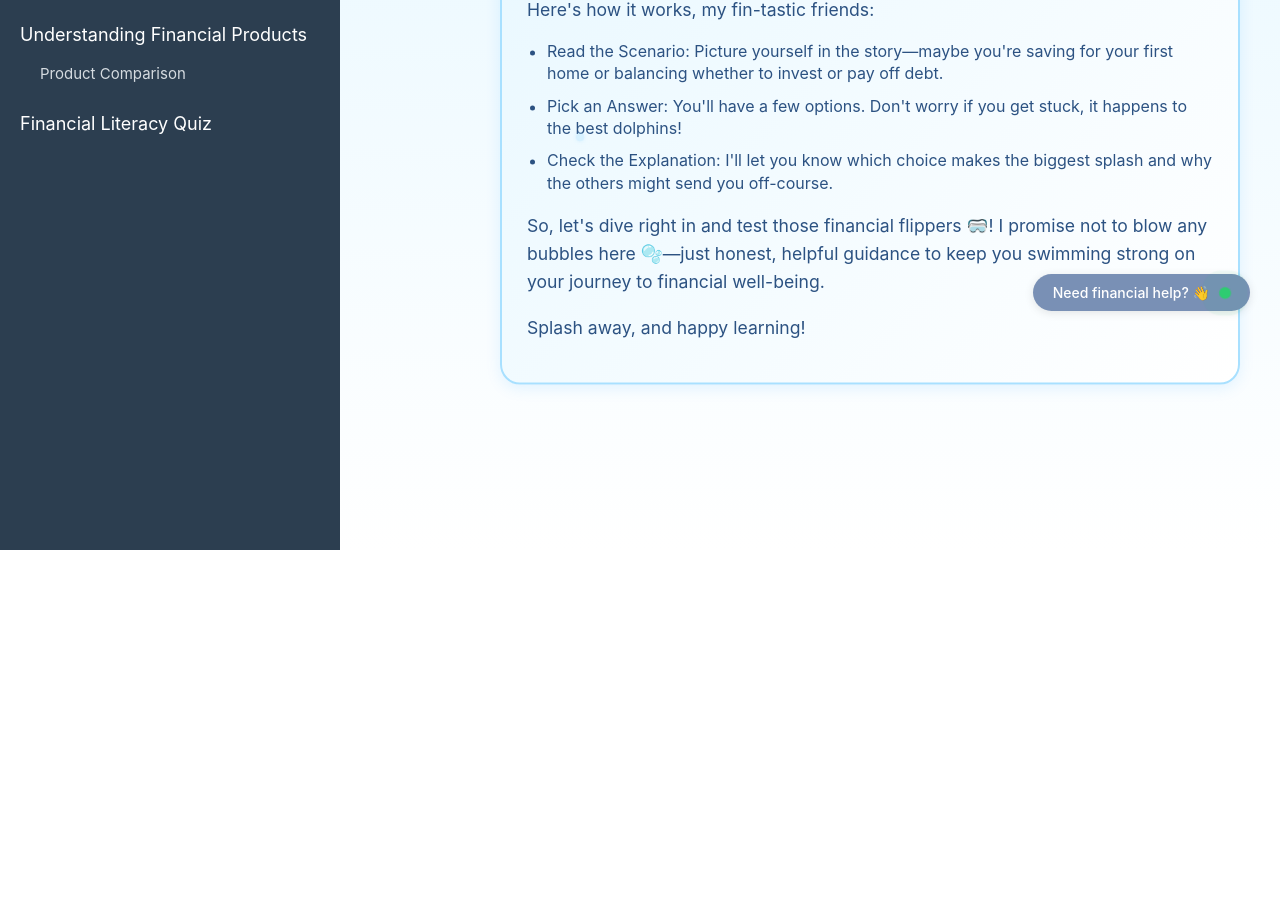
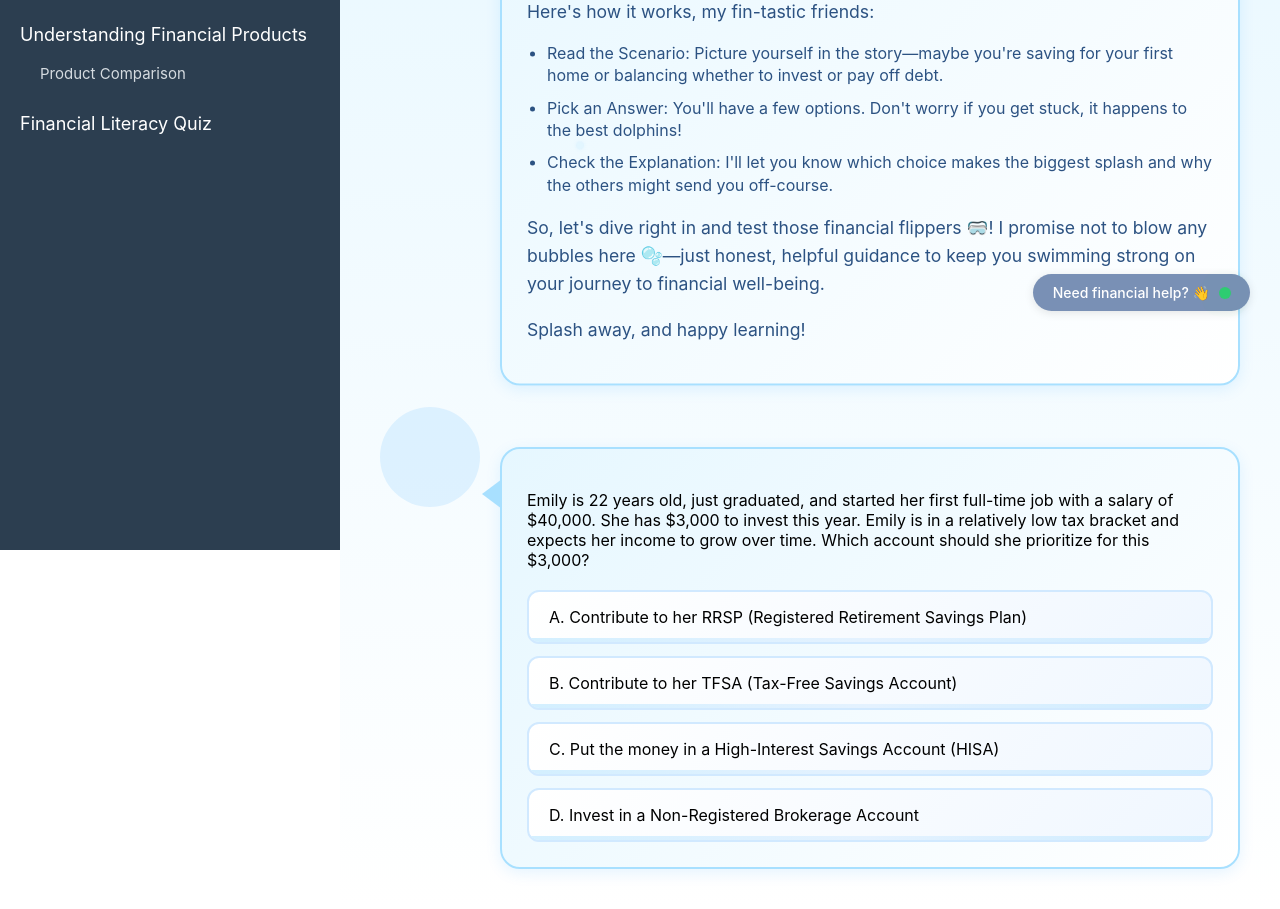
Before and after one commit to SophiaClifton/hashbrown-app, a React (Create React App) app: page /financial-literacy-quiz in a window 1280 px wide. Shown: the part 399-1308 px from the top of the page. Before the commit the page ends 949 px from the top, so only its background shows below. Built offline with nearby package versions, Linux system fonts and the light colour scheme; no server answers.

Commit message:
wowie maui

```diff
--- a/src/pages/FinancialLiteracyQuiz.css
+++ b/src/pages/FinancialLiteracyQuiz.css
@@ -152,3 +152,102 @@
   border-color: transparent #a8e0ff transparent transparent;
   pointer-events: none;
 }
+
+/* Add these new styles */
+.quiz-question-bubble {
+  position: relative;
+  background: linear-gradient(135deg, #e6f7ff 0%, #ffffff 100%);
+  border-radius: 20px;
+  padding: 25px;
+  max-width: 800px;
+  box-shadow: 0 4px 15px rgba(0, 149, 255, 0.1);
+  border: 2px solid #a8e0ff;
+  margin-top: 40px;
+}
+
+.quiz-question-bubble::before {
+  content: '';
+  position: absolute;
+  left: -20px;
+  top: 30px;
+  border-style: solid;
+  border-width: 15px 20px 15px 0;
+  border-color: transparent #a8e0ff transparent transparent;
+  pointer-events: none;
+}
+
+.quiz-options {
+  display: flex;
+  flex-direction: column;
+  gap: 12px;
+  margin-top: 20px;
+}
+
+.quiz-option {
+  padding: 15px 20px;
+  background: linear-gradient(135deg, #ffffff 0%, #f0f7ff 100%);
+  border: 2px solid #d1e9ff;
+  border-radius: 12px;
+  cursor: pointer;
+  transition: all 0.3s ease;
+  position: relative;
+  overflow: hidden;
+}
+
+.quiz-option:hover {
+  transform: translateY(-2px);
+  box-shadow: 0 4px 12px rgba(0, 149, 255, 0.15);
+  border-color: #a8e0ff;
+}
+
+.feedback-message {
+  margin-top: 20px;
+  padding: 15px 20px;
+  border-radius: 12px;
+  animation: fadeIn 0.5s ease-in-out;
+}
+
+.feedback-message.correct {
+  background-color: rgba(72, 187, 120, 0.1);
+  border: 2px solid #48bb78;
+  color: #2f855a;
+}
+
+.feedback-message.incorrect {
+  background-color: rgba(245, 101, 101, 0.1);
+  border: 2px solid #f56565;
+  color: #c53030;
+}
+
+@keyframes fadeIn {
+  from {
+    opacity: 0;
+    transform: translateY(10px);
+  }
+  to {
+    opacity: 1;
+    transform: translateY(0);
+  }
+}
+
+/* Add wave animation for options */
+.quiz-option::after {
+  content: '';
+  position: absolute;
+  bottom: 0;
+  left: 0;
+  width: 100%;
+  height: 4px;
+  background: linear-gradient(90deg, #a8e0ff, #d1e9ff, #a8e0ff);
+  animation: wave 2s infinite linear;
+  opacity: 0.5;
+}
+
+@keyframes wave {
+  0% {
+    background-position: 0% 0;
+  }
+  100% {
+    background-position: 200% 0;
+  }
+}
--- a/src/pages/FinancialLiteracyQuiz.tsx
+++ b/src/pages/FinancialLiteracyQuiz.tsx
@@ -1,10 +1,43 @@
-import React from 'react';
+import React, { useState } from 'react';
 import Banner from "../components/Banner";
 import Sidebar from "../components/Sidebar";
 import Chatbot from "../components/Chatbot";
 import "./FinancialLiteracyQuiz.css";
 
 const FinancialLiteracyQuiz: React.FC = () => {
+  const [selectedAnswer, setSelectedAnswer] = useState<string | null>(null);
+
+  const handleAnswerClick = (answer: string) => {
+    setSelectedAnswer(answer);
+  };
+
+  const getFeedbackMessage = () => {
+    if (!selectedAnswer) return null;
+
+    if (selectedAnswer === 'B') {
+      return (
+        <div className="feedback-message correct">
+          <h3>Correct Answer!</h3>
+          <p>Since Emily is in a lower tax bracket now and expects her income to increase in the future, using a TFSA makes more sense. She won't get a big immediate tax break from an RRSP at her current income level, and withdrawals from a TFSA are tax-free later. She can keep her future RRSP contribution room for when she's in a higher tax bracket and will get a larger tax deduction.</p>
+          <h4>Why the Other Options Are Less Ideal:</h4>
+          <ul>
+            <li>A. RRSP: Contributing to an RRSP in a low tax bracket provides a smaller tax deduction. She might benefit more from deferring those RRSP contributions until her income is higher, so the tax deduction is more valuable.</li>
+            <li>C. High-Interest Savings Account (HISA): While safe and relatively liquid, the interest earned is taxable in a non-registered account, and rates may be lower than potential investment returns in a TFSA.</li>
+            <li>D. Non-Registered Brokerage Account: Investment growth would be taxable every year (for dividends, interest) or upon sale (capital gains), which is less efficient than the tax-free growth of a TFSA.</li>
+          </ul>
+        </div>
+      );
+    } else {
+      return (
+        <div className="feedback-message incorrect">
+          <h3>Incorrect Answer</h3>
+          <p>The correct answer is B. Contribute to her TFSA.</p>
+          <p>Since Emily is in a lower tax bracket now and expects her income to increase in the future, using a TFSA makes more sense. She won't get a big immediate tax break from an RRSP at her current income level, and withdrawals from a TFSA are tax-free later.</p>
+        </div>
+      );
+    }
+  };
+
   return (
     <div>
       <Banner />
@@ -40,7 +73,43 @@ const FinancialLiteracyQuiz: React.FC = () => {
               <p>Splash away, and happy learning!</p>
             </div>
           </div>
-          {/* Quiz content will go here */}
+          <div className="fin-message-container">
+            <div className="fin-avatar-placeholder">
+              {/* Placeholder for Fin's avatar */}
+            </div>
+            <div className="quiz-question-bubble">
+              <p>Emily is 22 years old, just graduated, and started her first full-time job with a salary of $40,000. She has $3,000 to invest this year. Emily is in a relatively low tax bracket and expects her income to grow over time. Which account should she prioritize for this $3,000?</p>
+
+              <div className="quiz-options">
+                <div
+                  className="quiz-option"
+                  onClick={() => handleAnswerClick('A')}
+                >
+                  A. Contribute to her RRSP (Registered Retirement Savings Plan)
+                </div>
+                <div
+                  className="quiz-option"
+                  onClick={() => handleAnswerClick('B')}
+                >
+                  B. Contribute to her TFSA (Tax-Free Savings Account)
+                </div>
+                <div
+                  className="quiz-option"
+                  onClick={() => handleAnswerClick('C')}
+                >
+                  C. Put the money in a High-Interest Savings Account (HISA)
+                </div>
+                <div
+                  className="quiz-option"
+                  onClick={() => handleAnswerClick('D')}
+                >
+                  D. Invest in a Non-Registered Brokerage Account
+                </div>
+              </div>
+
+              {selectedAnswer && getFeedbackMessage()}
+            </div>
+          </div>
         </div>
         <Chatbot />
       </div>
```
